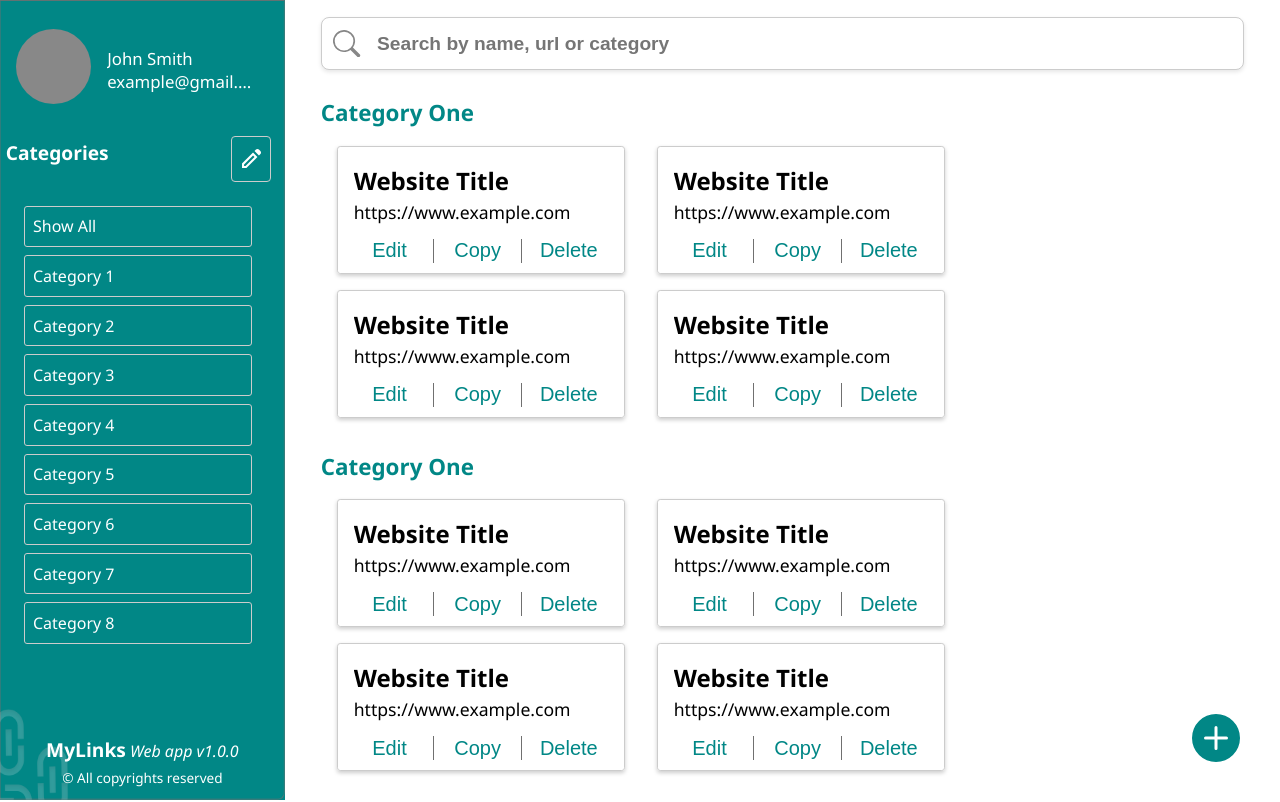
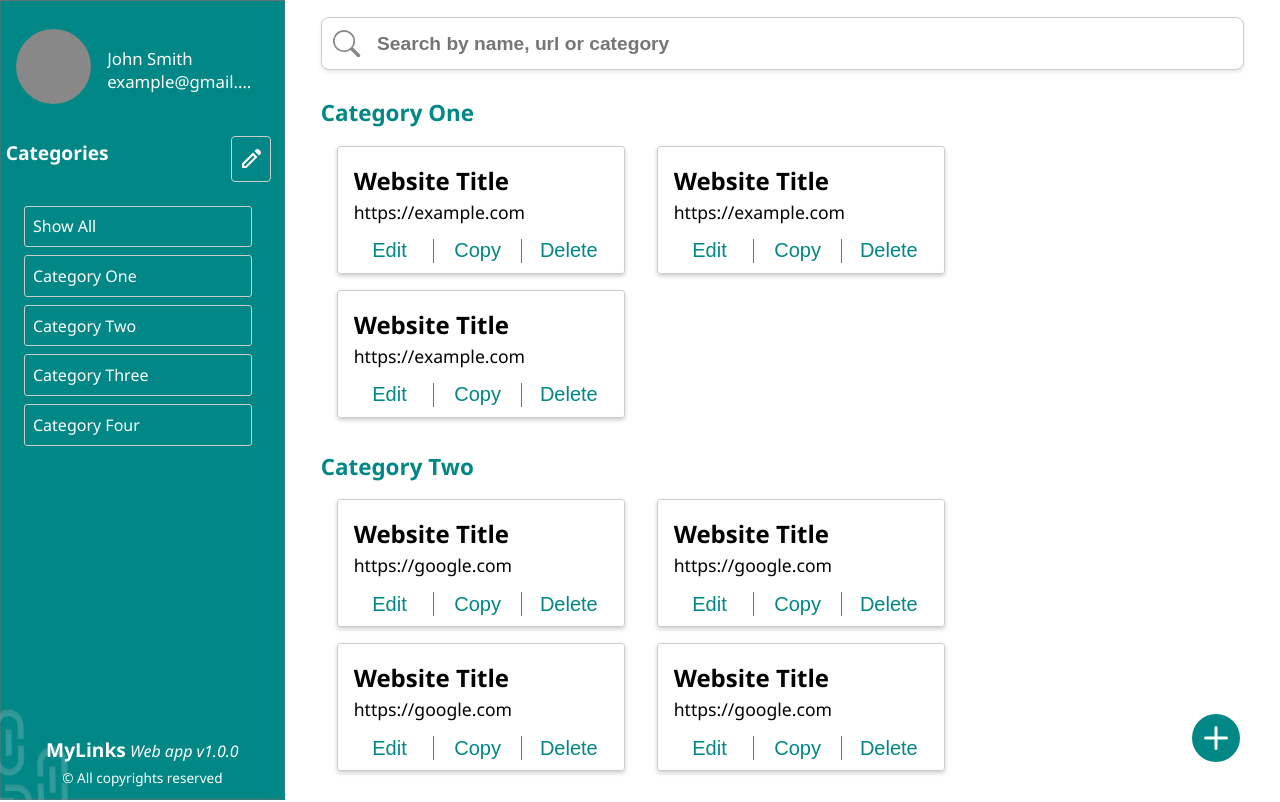
Before and after one commit to SalehK98/myLinks, a React (Vite) app: page / in a window 1280 px wide. Shown: the top 802 px of the page. Built offline with nearby package versions, Linux system fonts and the light colour scheme.

Commit message:
load real data

```diff
--- a/src/components/CategoriesBox/CategoriesBox.jsx
+++ b/src/components/CategoriesBox/CategoriesBox.jsx
@@ -1,51 +1,13 @@
-// import categories from "../../data/links.json";
-
-// console.log(Object.values(categories));
-
-// export default function CategoriesBox() {
-//   return (
-//     <div style={{ display: "flex", flexDirection: "column" }}>
-//       {Object.keys(categories).map((category) => {
-//         return <button key={category}>{category}</button>;
-//       })}
-//     </div>
-//   );
-// }
 import { useState } from "react";
+import categoriesList from "../../data/links.json";
 import styles from "../../styles/CategoriesBox.module.css"; // Import the CSS module
 
-const CategoryBox = () => {
-  const [categories, setCategories] = useState([
-    "Category 1",
-    "Category 2",
-    "Category 3",
-    "Category 4",
-    "Category 5",
-    "Category 6",
-    "Category 7",
-    "Category 8",
-    "Category 9",
-    "Category 10",
-    "Category 11",
-    "Category 12",
-    "Category 13",
-    "Category 14",
-    "Category 15",
-    "Category 15",
-    "Category 15",
-    "Category 15",
-    "Category 15",
-    "Category 15",
-    "Category 15",
-    "Category 15",
-  ]);
+export default function CategoriesBox() {
+  const catList = Object.keys(categoriesList);
+  const [categories, setCategories] = useState(catList);
   const [editing, setEditing] = useState(false);
   const [newCategory, setNewCategory] = useState("");
   const [isEditModeButton, setIsEditModeButton] = useState(true);
-
-  // const handleEditClick = () => {
-
-  // };
 
   const toggleClass = () => {
     setIsEditModeButton(!isEditModeButton); // Toggle the state
@@ -105,6 +67,4 @@ const CategoryBox = () => {
       </div>
     </div>
   );
-};
-
-export default CategoryBox;
+}
--- a/src/components/CategoryBlock/CategoryBlock.jsx
+++ b/src/components/CategoryBlock/CategoryBlock.jsx
@@ -4,15 +4,11 @@ import LinkCard from "../LinkCard/LinkCard";
 function CategoryBlock({ categoryTitle, links }) {
   return (
     <div className={styles.categoryBlock}>
-      <h2 className={styles.categoryTitle}>Category One</h2>
+      <h2 className={styles.categoryTitle}>{categoryTitle}</h2>
       <div className={styles.linkCardsContainer}>
-        {/* {links.map((link, index) => (
-          <LinkCard key={index} {...link} />
-        ))} */}
-        <LinkCard />
-        <LinkCard />
-        <LinkCard />
-        <LinkCard />
+        {links.map((link, index) => (
+          <LinkCard key={index} link={link} />
+        ))}
       </div>
     </div>
   );
--- a/src/components/LinkCard/LinkCard.jsx
+++ b/src/components/LinkCard/LinkCard.jsx
@@ -1,18 +1,14 @@
 import styles from "../../styles/LinkCard.module.css";
 
-function LinkCard() {
+function LinkCard({ link }) {
   return (
     <div className={styles.linkCard}>
       <div className={styles.Wrapper}>
         <h2 className={styles.linkTitle}>Website Title </h2>
       </div>
-      <a
-        className={styles.linkUrl}
-        href="https://www.example.com"
-        target="_blank"
-      >
+      <a className={styles.linkUrl} href={link} target="_blank">
         <div className={styles.Wrapper}>
-          <p>https://www.example.com</p>
+          <p>{link}</p>
         </div>
       </a>
       <div className={styles.linkActions}>
--- a/src/pages/Home/HomePage.jsx
+++ b/src/pages/Home/HomePage.jsx
@@ -4,6 +4,7 @@ import SearchBar from "../../components/SearchBar/SearchBar";
 import SideMenu from "../../components/SideMenu/SideMenu";
 import styles from "../../styles/HomePage.module.css";
 import { useState, useEffect } from "react";
+import categoriesList from "../../data/links.json";
 
 export default function HomePage() {
   const [scrollEffect, setScrollEffect] = useState(
@@ -36,9 +37,15 @@ export default function HomePage() {
           <SearchBar />
         </div>
         <div>
-          <CategoryBlock />
-          <CategoryBlock />
-          <CategoryBlock />
+          {Object.entries(categoriesList).map((category, idx) => {
+            return (
+              <CategoryBlock
+                categoryTitle={category[0]}
+                links={category[1]}
+                key={idx}
+              />
+            );
+          })}
         </div>
         <div className={styles.AddLinkWrapper}>
           <AddLinkButton />
```
